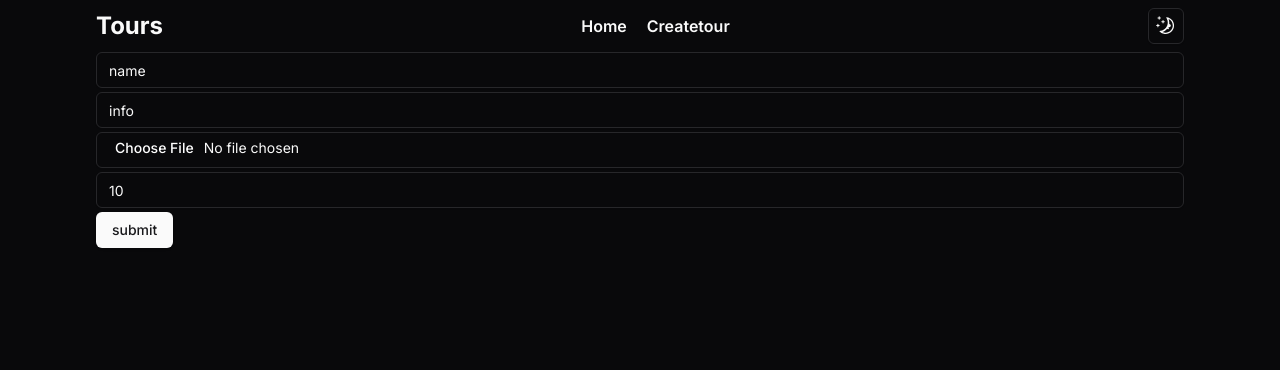
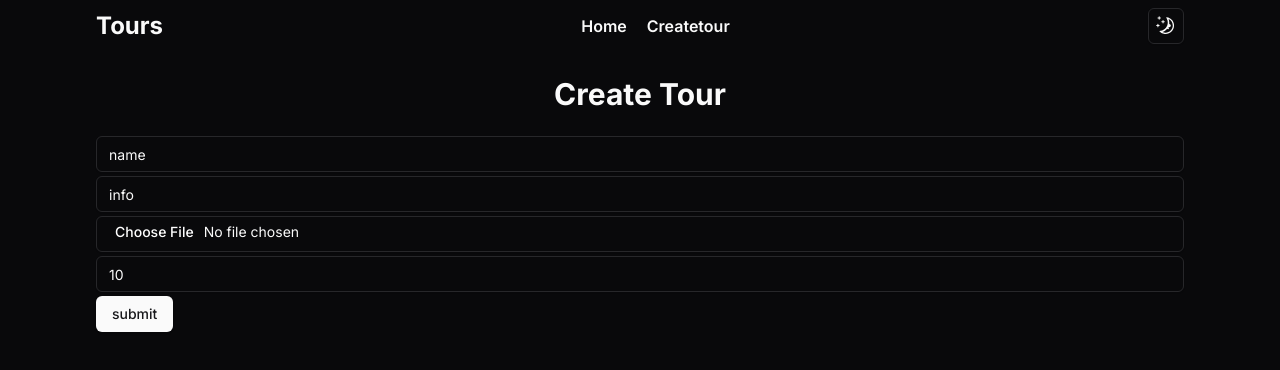
Before and after one commit to Abuzar444/Tours-app-with-prisma, a Next.js app: page /tours in a window 1280 px wide. Shown: the top 370 px of the page. Built offline with nearby package versions, Linux system fonts and the light colour scheme.

Commit message:
create form updated

```diff
--- a/app/tours/page.tsx
+++ b/app/tours/page.tsx
@@ -5,7 +5,8 @@ import { createTour } from "@/utils/actions";
 
 const ToursPage = () => {
   return (
-    <>
+    <main>
+      <h1 className='text-center text-3xl font-bold my-6'>Create Tour</h1>
       <FormContainer action={createTour}>
         <Input type='text' name='name' defaultValue='name' className='mb-1' />
         <Input type='text' name='info' defaultValue='info' className='mb-1' />
@@ -27,7 +28,7 @@ const ToursPage = () => {
           submit
         </Button>
       </FormContainer>
-    </>
+    </main>
   );
 };
 
```
